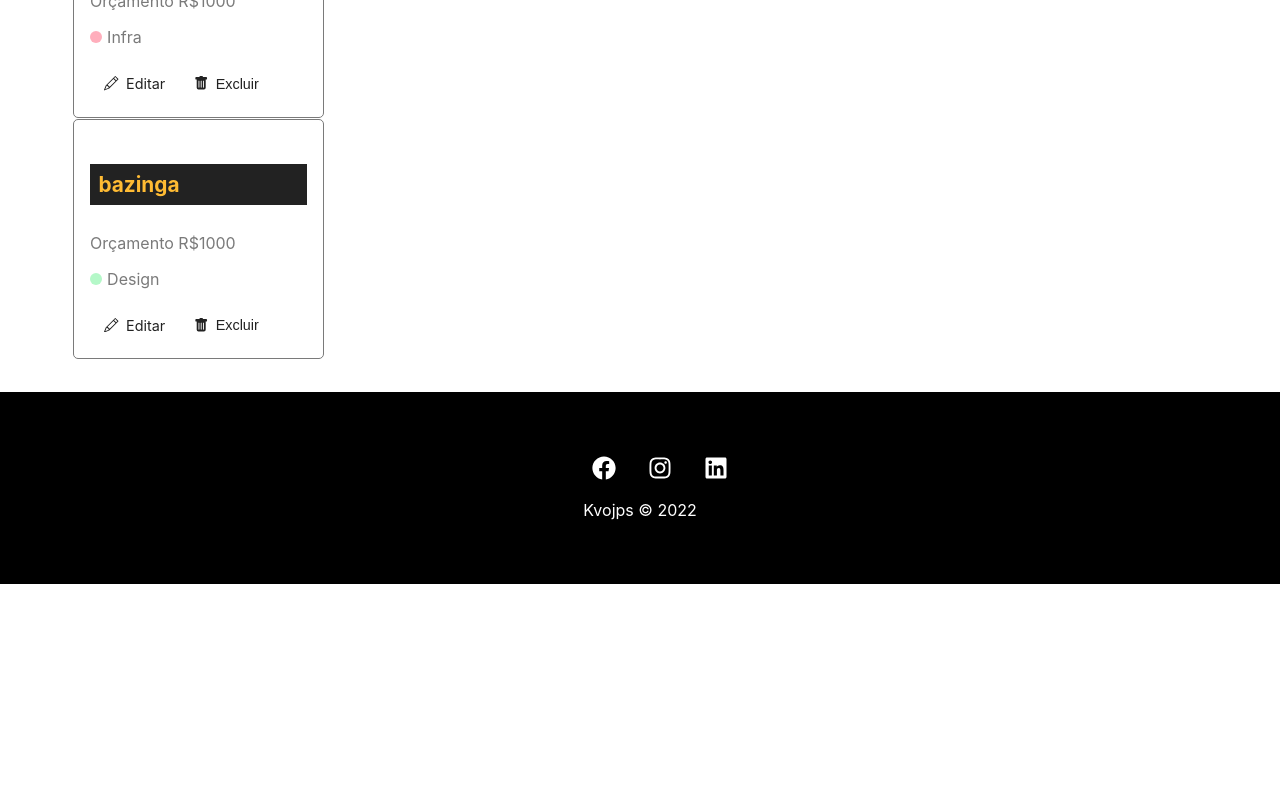
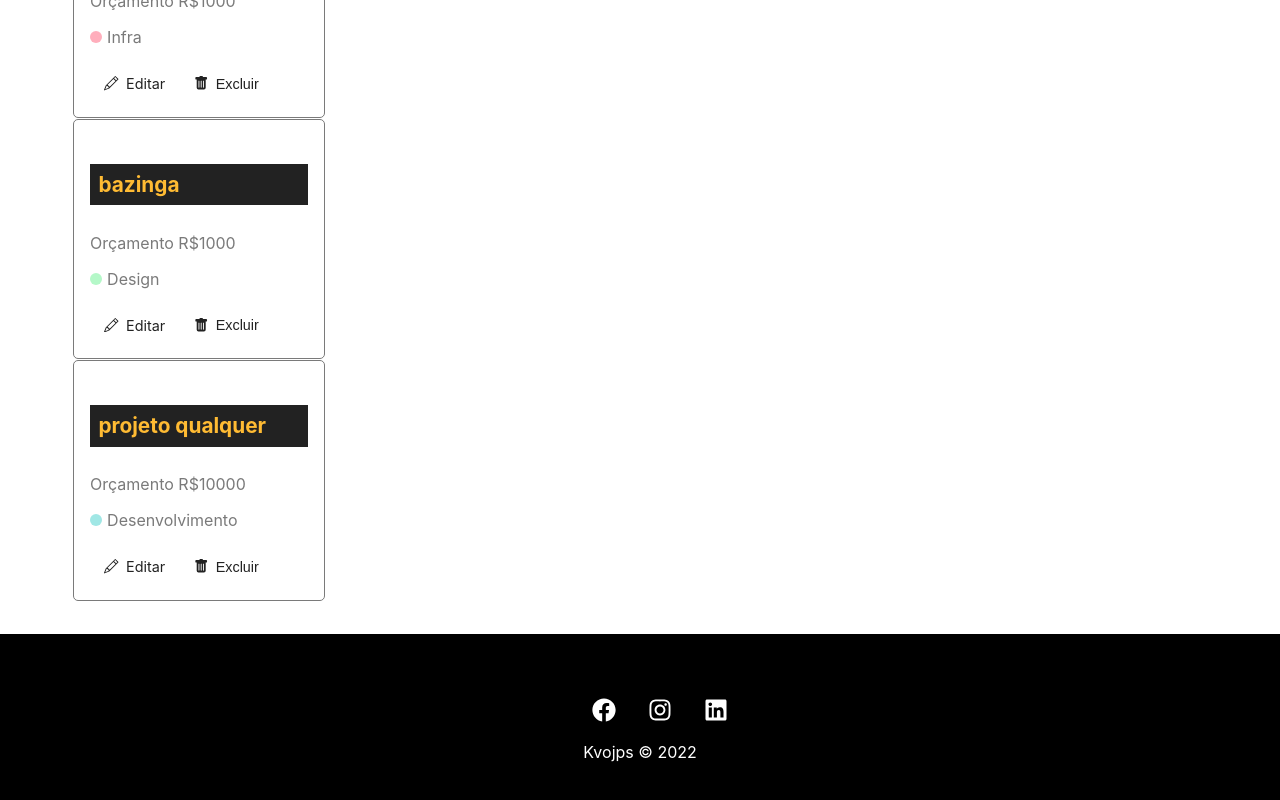
Before and after one commit to kvojps/gerenciador-projetos-react, a React (Create React App) app: page /projects in a window 1280 px wide. Shown: the part 617-1417 px from the top of the page. Before the commit the page ends 1201 px from the top, so only its background shows below. Built offline with nearby package versions, Linux system fonts and the light colour scheme; data requests are answered from the project's data file.

Commit message:
adicionando redirecionamento dinamico pelo id para pagina especifica de projeto

```diff
--- a/db.json
+++ b/db.json
@@ -32,6 +32,17 @@
       "cost": 0,
       "services": [],
       "id": 4
+    },
+    {
+      "name": "projeto qualquer",
+      "budget": "10000",
+      "category": {
+        "id": "2",
+        "name": "Desenvolvimento"
+      },
+      "cost": 0,
+      "services": [],
+      "id": 5
     }
   ],
   "categories": [
--- a/src/App.js
+++ b/src/App.js
@@ -5,6 +5,7 @@ import Company from './components/pages/Company'
 import Contact from './components/pages/Contact';
 import NewProject from './components/pages/NewProject'
 import Projects from './components/pages/Projects';
+import Project from './components/pages/Project'
 
 import Container from './components/layout/Container'
 import Navbar from './components/layout/Navbar'
@@ -21,10 +22,11 @@ function App() {
       <Container customClass="min-height">
         <Routes>
           <Route exact path="/" element={<Home/>}></Route>
-          <Route exact path="/company" element={<Company/>}></Route>
-          <Route exact path="/contact" element={<Contact/>}></Route>
-          <Route exact path="/projects" element={<Projects/>}></Route>
-          <Route exact path="/newproject" element={<NewProject/>}></Route>
+          <Route path="/company" element={<Company/>}></Route>
+          <Route path="/contact" element={<Contact/>}></Route>
+          <Route path="/projects" element={<Projects/>}></Route>
+          <Route path="/newproject" element={<NewProject/>}></Route>
+          <Route path="/project/:id" element={<Project/>}></Route>
         </Routes>
       </Container>
 
--- /dev/null
+++ b/src/components/pages/Project.js
@@ -0,0 +1,27 @@
+import styles from './assets/Project.module.css';
+import {useParams} from 'react-router-dom';
+import { useState, useEffect} from 'react'
+
+function Project() {
+    const { id }  = useParams()
+    const [project, setProject] = useState([])
+
+    useEffect( () => {
+        fetch(`http://localhost:5000/projects/${id}`, {
+            method: 'GET',
+            headers: {
+                'Content-Type': 'application/json'
+            },
+        }).then(resp => resp.json())
+        .then((data) => {
+            setProject(data)
+        })
+        .catch(err => console.log(err))
+    }, [id])
+
+    return (
+        <div>{project.name}</div>
+    )
+}
+
+export default Project
--- a/src/components/project/ProjectCard.js
+++ b/src/components/project/ProjectCard.js
@@ -14,7 +14,7 @@ function ProjectCard({id, name, budget, category, handleRemove}) {
                 <span className={`${styles[category.toLowerCase()]}`}></span> {category}
             </p>
             <div className={styles.project_card_actions}>
-                <Link to="/">
+                <Link to={`/project/${id}`}>
                     <BsPencil/> Editar
                 </Link>
                 <button>
```
Also changed, not shown: src/components/pages/assets/Project.module.css (added).
